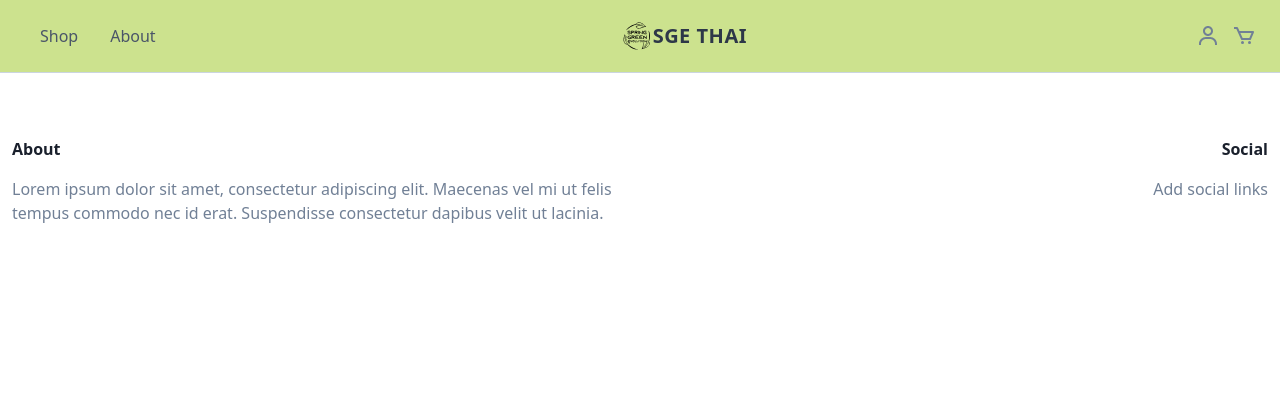
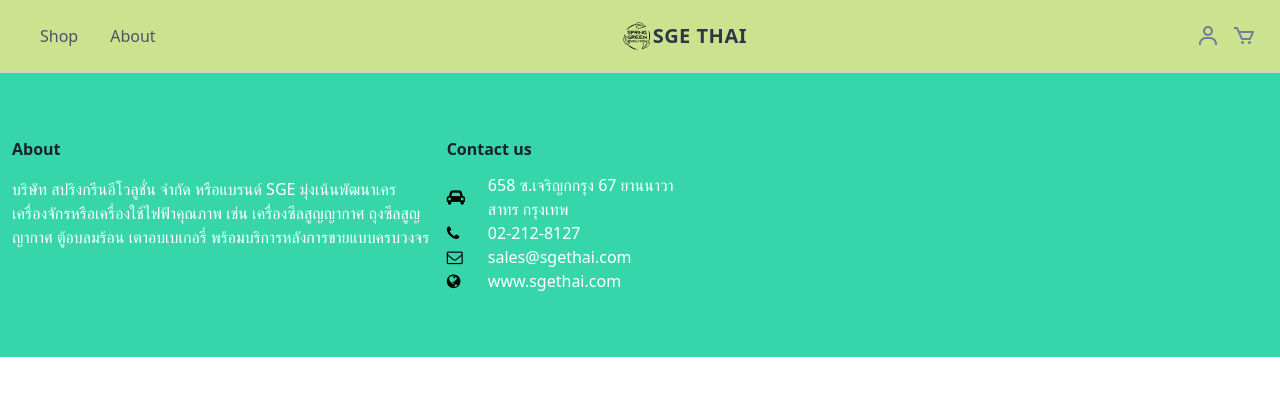
Before and after one commit to NickUseGitHub/sge-thai-template, a React (Create React App) app: page / in a window 1280 px wide. Shown: the top 396 px of the page. Built offline with nearby package versions, Linux system fonts and the light colour scheme.

Commit message:
[home-page] add contact-us

```diff
--- a/public/index.html
+++ b/public/index.html
@@ -34,6 +34,12 @@
       Learn how to configure a non-root public URL by running `npm run build`.
     -->
     <title>Spring Green Evolution</title>
+
+    <!-- font-awesome -->
+    <link
+      rel="stylesheet"
+      href="https://cdnjs.cloudflare.com/ajax/libs/font-awesome/4.7.0/css/font-awesome.min.css"
+    />
   </head>
   <body
     class="bg-white text-gray-600 work-sans leading-normal text-base tracking-normal"
--- a/src/components/layouts/Footer.tsx
+++ b/src/components/layouts/Footer.tsx
@@ -2,29 +2,60 @@
 
 export default function Footer() {
   return (
-    <footer className="container mx-auto bg-white py-8 border-t border-gray-400">
+    <div className="w-full bg-footer">
+      <footer className="container mx-auto py-8 border-t border-gray-400">
         <div className="container flex px-3 py-8 ">
           <div className="w-full mx-auto flex flex-wrap">
-          <div className="flex w-full lg:w-1/2 ">
+            <div className="flex w-full lg:w-1/3 ">
               <div className="px-3 md:px-0">
                 <h3 className="font-bold text-gray-900">About</h3>
-              <p className="py-4">
-                Lorem ipsum dolor sit amet, consectetur adipiscing elit.
-                Maecenas vel mi ut felis tempus commodo nec id erat. Suspendisse
-                consectetur dapibus velit ut lacinia.
+                <p className="py-4 text-white">
+                  บริษัท สปริงกรีนอีโวลูชั่น จำกัด หรือแบรนด์ SGE
+                  มุ่งเน้นพัฒนาเครเครื่องจักรหรือเครื่องใช้ไฟฟ้าคุณภาพ เช่น
+                  เครื่องซีลสูญญากาศ ถุงซีลสูญญากาศ ตู้อบลมร้อน เตาอบเบเกอรี่
+                  พร้อมบริการหลังการขายแบบครบวงจร
                 </p>
               </div>
             </div>
-          <div className="flex w-full lg:w-1/2 lg:justify-end lg:text-right">
-            <div className="px-3 md:px-0">
-              <h3 className="font-bold text-gray-900">Social</h3>
-              <ul className="list-reset items-center pt-3">
-                <li>
+            <div className="flex w-full lg:w-2/3">
+              <div className="w-full lg:w-1/3 px-4">
+                <h3 className="font-bold text-gray-900">Contact us</h3>
+                <ul className="items-center pt-3">
+                  <li className="flex items-center">
+                    <i className="w-1/6 text-black fa fa-car" />
                     <a
-                    className="inline-block no-underline hover:text-black hover:underline py-1"
+                      className="w-5/6 text-white hover:text-black hover:underline"
                       href="#"
                     >
-                    Add social links
+                      658 ซ.เจริญกกรุง 67 ยานนาวา สาทร กรุงเทพ
+                    </a>
+                  </li>
+
+                  <li className="flex items-center">
+                    <i className="w-1/6 text-black fa fa-phone" />
+                    <a
+                      className="w-5/6 text-white hover:text-black hover:underline"
+                      href="#"
+                    >
+                      02-212-8127
+                    </a>
+                  </li>
+                  <li className="flex items-center">
+                    <i className="w-1/6 text-black fa fa-envelope-o" />
+                    <a
+                      className="w-5/6 text-white hover:text-black hover:underline"
+                      href="#"
+                    >
+                      sales@sgethai.com
+                    </a>
+                  </li>
+                  <li className="flex items-center">
+                    <i className="w-1/6 text-black fa fa-globe" />
+                    <a
+                      className="w-5/6 text-white hover:text-black hover:underline"
+                      href="www.sgethai.com"
+                    >
+                      www.sgethai.com
                     </a>
                   </li>
                 </ul>
@@ -33,5 +64,6 @@
           </div>
         </div>
       </footer>
+    </div>
   )
 }
```
Lines whose indentation alone changed are shown as unchanged.
